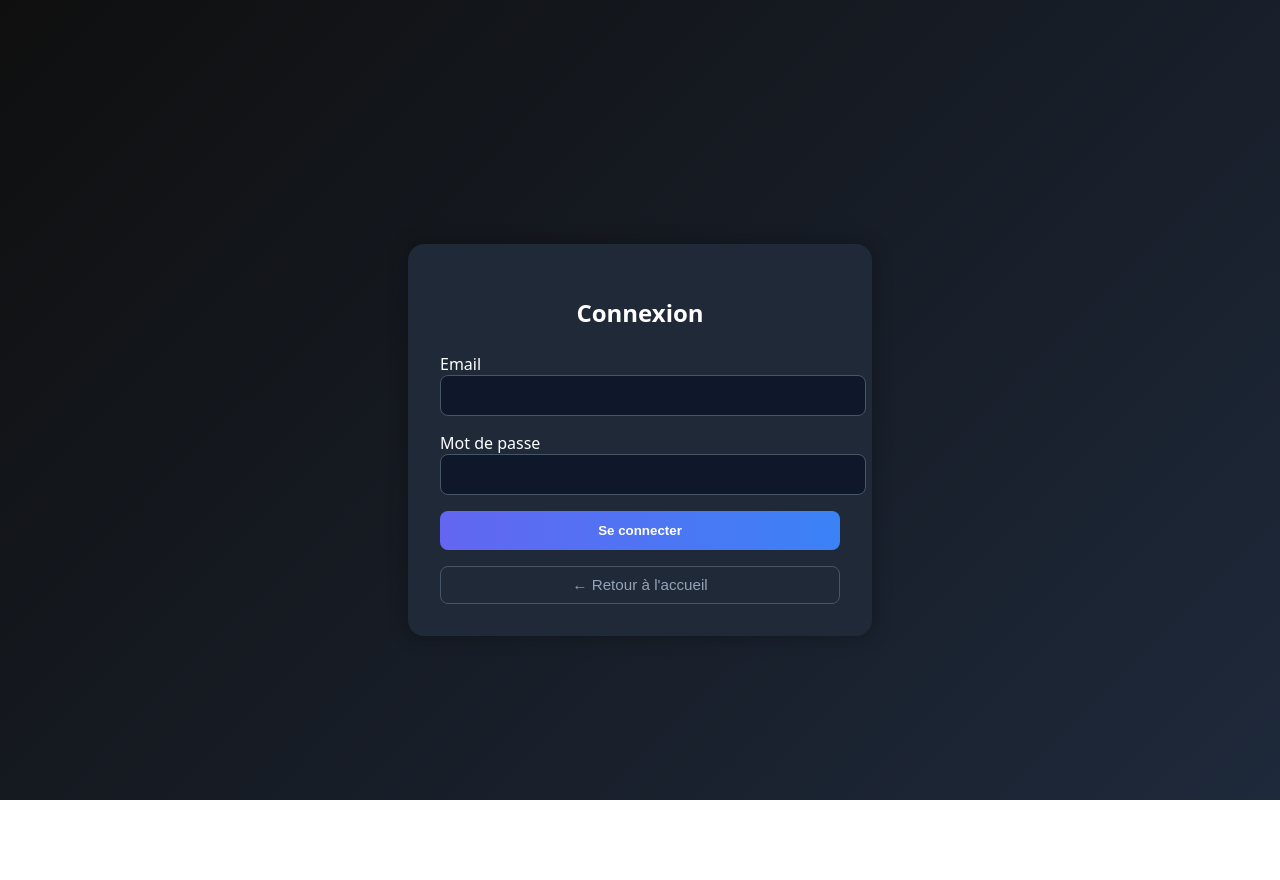
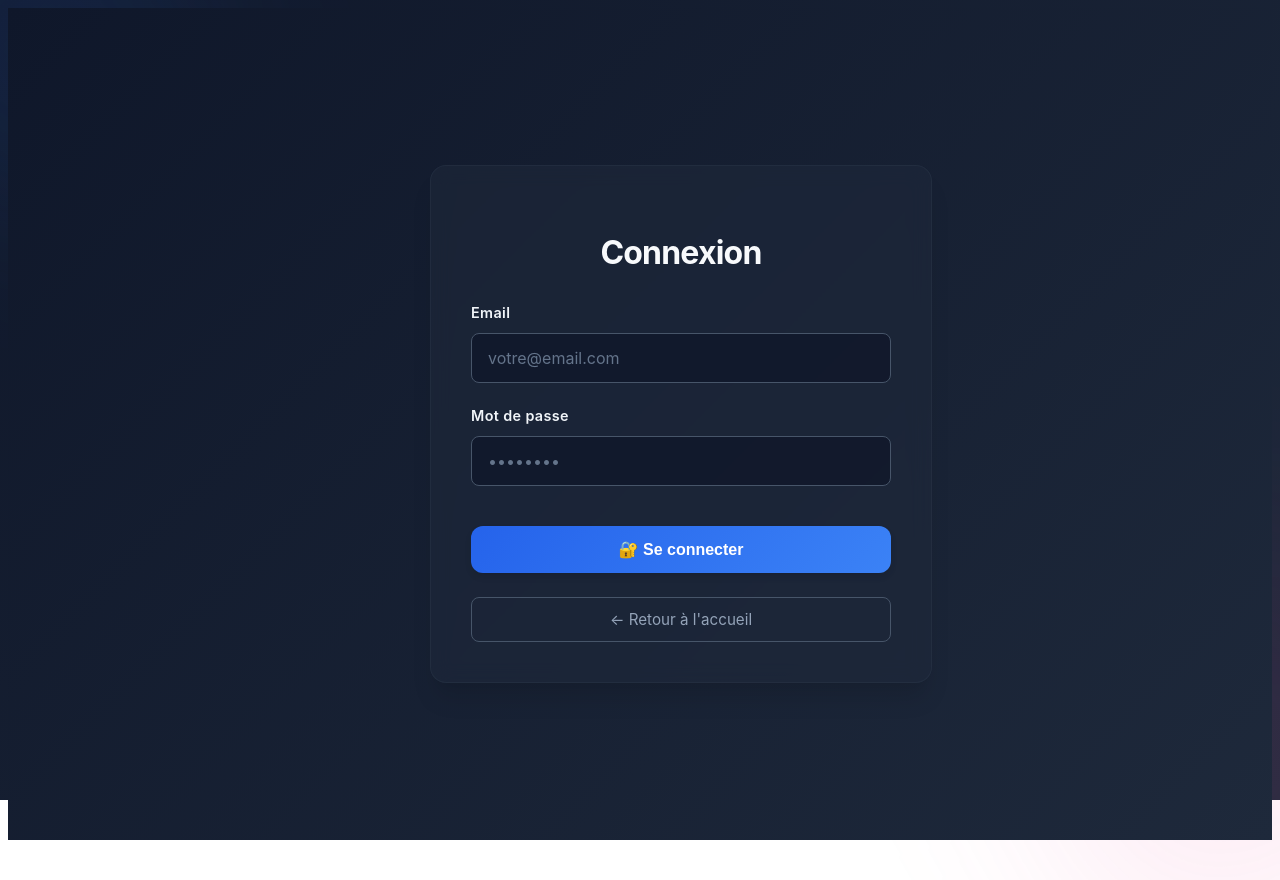
Before and after one commit to Boz0o0/SecureShot, a React (Vite) app in the folder frontend/: page /login in a window 1280 px wide. After the commit the page ends 848 px from the top, so only its background shows below. Built offline with nearby package versions, Linux system fonts and the light colour scheme; no server answers.

Commit message:
fix: css from the login page now is in a separate file

```diff
--- a/frontend/src/pages/LoginPage.jsx
+++ b/frontend/src/pages/LoginPage.jsx
@@ -1,103 +1,92 @@
 import { useState } from 'react';
 import { useNavigate } from 'react-router-dom';
+import toast, { Toaster } from 'react-hot-toast';
 import supabase from '../services/supabaseClient';
+import '../styles/pages/LoginPage.css';
 
 export default function LoginPage() {
   const [email, setEmail] = useState('');
   const [password, setPassword] = useState('');
-  const [errorMsg, setErrorMsg] = useState('');
+  const [loading, setLoading] = useState(false);
   const navigate = useNavigate();
 
   const handleLogin = async (e) => {
     e.preventDefault();
-    setErrorMsg('');
+    setLoading(true);
 
+    const loginToast = toast.loading('Connexion en cours...');
+
+    try {
       const { error } = await supabase.auth.signInWithPassword({ email, password });
 
       if (error) {
-      setErrorMsg(error.message);
+        toast.dismiss(loginToast);
+        toast.error(error.message);
       } else {
-      alert('✅ Connexion réussie');
-      navigate('/');
+        toast.dismiss(loginToast);
+        toast.success('Connexion réussie !');
+        navigate('/dashboard');
+      }
+    } catch (err) {
+      toast.dismiss(loginToast);
+      toast.error('Une erreur inattendue s\'est produite');
+    } finally {
+      setLoading(false);
     }
   };
 
   return (
-    <div style={{ position: 'relative', zIndex: 0 }}>
-      {/* Fullscreen Background */}
-      <div
-        style={{
-          position: 'fixed',
-          inset: 0,
-          background: 'linear-gradient(135deg, #0f0f0f, #1e293b)',
-          zIndex: -1,
+    <div className="login-page">
+      <Toaster
+        position="top-center"
+        toastOptions={{
+          duration: 4000,
+          className: 'react-hot-toast',
         }}
       />
 
-      <div
-        style={{
-          minHeight: '100vh',
-          display: 'flex',
-          alignItems: 'center',
-          justifyContent: 'center',
-          padding: '2rem',
-          color: 'white',
-          fontFamily: 'system-ui, sans-serif',
-        }}
-      >
-        <form
-          onSubmit={handleLogin}
-          style={{
-            background: '#1f2937',
-            padding: '2rem',
-            borderRadius: '1rem',
-            boxShadow: '0 0 20px rgba(0,0,0,0.3)',
-            width: '100%',
-            maxWidth: '400px',
-          }}
-        >
-          <h2 style={{ marginBottom: '1.5rem', textAlign: 'center' }}>Connexion</h2>
+      <div className="login-page__background"></div>
 
-          {errorMsg && (
-            <p style={{ color: '#f87171', marginBottom: '1rem' }}>{errorMsg}</p>
-          )}
+      <div className="login-page__content">
+        <form onSubmit={handleLogin} className="login-page__form glass-container">
+          <h2 className="login-page__title">Connexion</h2>
 
-          <label>Email</label>
+          <div className="login-page__form-group">
+            <label className="login-page__label">Email</label>
             <input
               type="email"
               required
               value={email}
               onChange={(e) => setEmail(e.target.value)}
-            style={inputStyle}
+              className="login-page__input"
+              placeholder="votre@email.com"
             />
+          </div>
 
-          <label>Mot de passe</label>
+          <div className="login-page__form-group">
+            <label className="login-page__label">Mot de passe</label>
             <input
               type="password"
               required
               value={password}
               onChange={(e) => setPassword(e.target.value)}
-            style={inputStyle}
+              className="login-page__input"
+              placeholder="••••••••"
             />
+          </div>
 
-          <button type="submit" style={buttonStyle}>
-            Se connecter
+          <button
+            type="submit"
+            className="btn-gradient login-page__submit"
+            disabled={loading}
+          >
+            {loading ? '⏳ Connexion...' : '🔐 Se connecter'}
           </button>
 
           <button
             type="button"
             onClick={() => navigate('/')}
-            style={{
-              marginTop: '1rem',
-              padding: '0.6rem 1.5rem',
-              fontSize: '0.95rem',
-              background: 'none',
-              border: '1px solid #475569',
-              color: '#94a3b8',
-              borderRadius: '0.5rem',
-              cursor: 'pointer',
-              width: '100%',
-            }}
+            className="login-page__back-button"
           >
             ← Retour à l'accueil
           </button>
@@ -106,24 +95,3 @@ export default function LoginPage() {
     </div>
   );
 }
-
-const inputStyle = {
-  width: '100%',
-  padding: '0.75rem',
-  marginBottom: '1rem',
-  borderRadius: '0.5rem',
-  border: '1px solid #475569',
-  background: '#0f172a',
-  color: 'white',
-};
-
-const buttonStyle = {
-  width: '100%',
-  padding: '0.75rem',
-  background: 'linear-gradient(to right, #6366f1, #3b82f6)',
-  border: 'none',
-  borderRadius: '0.5rem',
-  color: 'white',
-  fontWeight: '600',
-  cursor: 'pointer',
-};
--- a/frontend/src/styles/pages/LoginPage.css
+++ b/frontend/src/styles/pages/LoginPage.css
@@ -0,0 +1,179 @@
+/* filepath: /Users/bozo/Perso/SecureShot/frontend/src/styles/pages/LoginPage.css */
+.login-page {
+  position: relative;
+  min-height: 100vh;
+  font-family: 'Inter', system-ui, sans-serif;
+  background: linear-gradient(135deg, #0f172a, #1e293b);
+  color: #f8fafc;
+  display: flex;
+  align-items: center;
+  justify-content: center;
+  padding: 1rem;
+  overflow: hidden;
+}
+
+.login-page__background {
+  position: fixed;
+  inset: 0;
+  z-index: -1;
+  pointer-events: none;
+  background: linear-gradient(135deg, #0f172a, #1e293b);
+}
+
+.login-page__background::before {
+  content: '';
+  position: absolute;
+  top: -100px;
+  left: -100px;
+  width: 300px;
+  height: 300px;
+  background-color: #3b82f6;
+  opacity: 0.1;
+  transform: rotate(45deg);
+  border-radius: 2rem;
+  filter: blur(80px);
+}
+
+.login-page__background::after {
+  content: '';
+  position: absolute;
+  bottom: -120px;
+  right: -120px;
+  width: 350px;
+  height: 350px;
+  background-color: #ec4899;
+  opacity: 0.1;
+  transform: rotate(-30deg);
+  border-radius: 1rem;
+  filter: blur(100px);
+}
+
+.login-page__content {
+  width: 100%;
+  max-width: 420px;
+  z-index: 1;
+}
+
+.login-page__form {
+  width: 100%;
+  padding: 2.5rem;
+  color: white;
+  transition: transform 0.2s ease-in-out;
+}
+
+.login-page__title {
+  font-size: 2rem;
+  font-weight: 700;
+  margin-bottom: 2rem;
+  text-align: center;
+  color: #f8fafc;
+  letter-spacing: -0.025em;
+}
+
+.login-page__form-group {
+  display: flex;
+  flex-direction: column;
+  gap: 0.5rem;
+  margin-bottom: 1.5rem;
+}
+
+.login-page__label {
+  font-size: 0.9rem;
+  font-weight: 600;
+  color: #f1f5f9;
+  letter-spacing: 0.025em;
+  margin-bottom: 0.25rem;
+}
+
+.login-page__input {
+  font-family: inherit;
+  padding: 0.875rem 1rem;
+  background: rgba(15, 23, 42, 0.8);
+  border: 1px solid #475569;
+  color: #f8fafc;
+  border-radius: 0.5rem;
+  font-size: 1rem;
+  transition: border-color 0.2s ease-in-out, background-color 0.2s ease-in-out;
+  outline: none;
+}
+
+.login-page__input:focus {
+  border-color: #2563eb;
+  background: rgba(15, 23, 42, 0.95);
+  box-shadow: 0 0 0 3px rgba(37, 99, 235, 0.1);
+}
+
+.login-page__input::placeholder {
+  color: #64748b;
+}
+
+.login-page__submit {
+  width: 100%;
+  margin-top: 1rem;
+  margin-bottom: 1.5rem;
+  font-size: 1rem;
+  padding: 0.875rem 1.5rem;
+}
+
+.login-page__back-button {
+  width: 100%;
+  padding: 0.75rem 1.5rem;
+  font-size: 0.95rem;
+  background: none;
+  border: 1px solid #475569;
+  color: #94a3b8;
+  border-radius: 0.5rem;
+  cursor: pointer;
+  font-family: inherit;
+  transition: all 0.2s ease-in-out;
+}
+
+.login-page__back-button:hover {
+  border-color: #64748b;
+  color: #cbd5e1;
+  background: rgba(15, 23, 42, 0.3);
+}
+
+/* Responsive design */
+@media (max-width: 768px) {
+  .login-page {
+    padding: 0.5rem;
+  }
+
+  .login-page__content {
+    max-width: 100%;
+  }
+
+  .login-page__title {
+    font-size: 1.75rem;
+    margin-bottom: 1.5rem;
+  }
+
+  .login-page__form {
+    padding: 2rem 1.5rem;
+  }
+}
+
+@media (max-width: 640px) {
+  .login-page {
+    padding: 0.5rem;
+  }
+
+  .login-page__title {
+    font-size: 1.5rem;
+    margin-bottom: 1rem;
+  }
+
+  .login-page__form {
+    padding: 1.5rem 1rem;
+  }
+
+  .login-page__input {
+    padding: 0.75rem;
+    font-size: 0.875rem;
+  }
+
+  .login-page__form-group {
+    margin-bottom: 1rem;
+  }
+}
```
Lines whose indentation alone changed are shown as unchanged.
